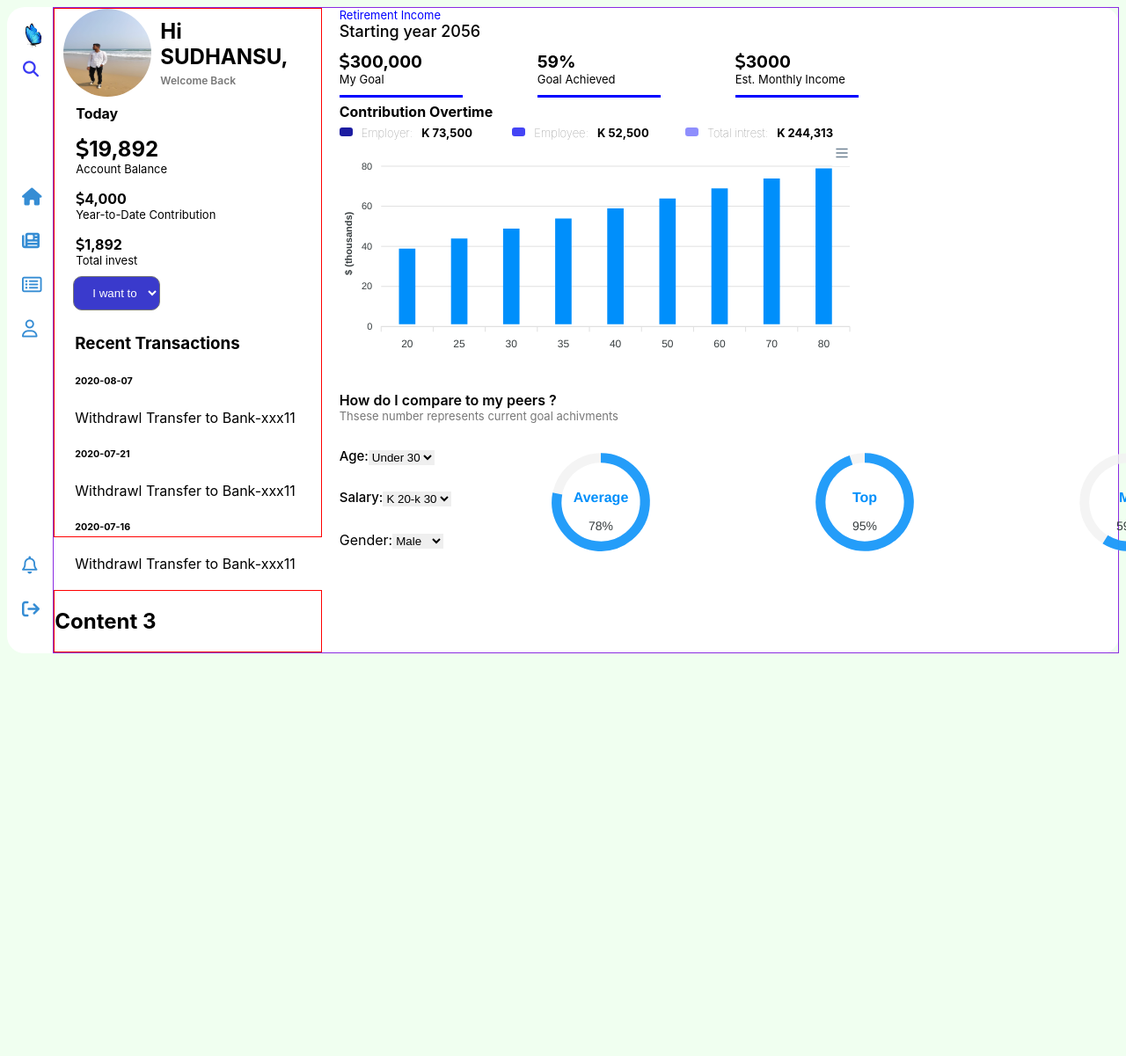
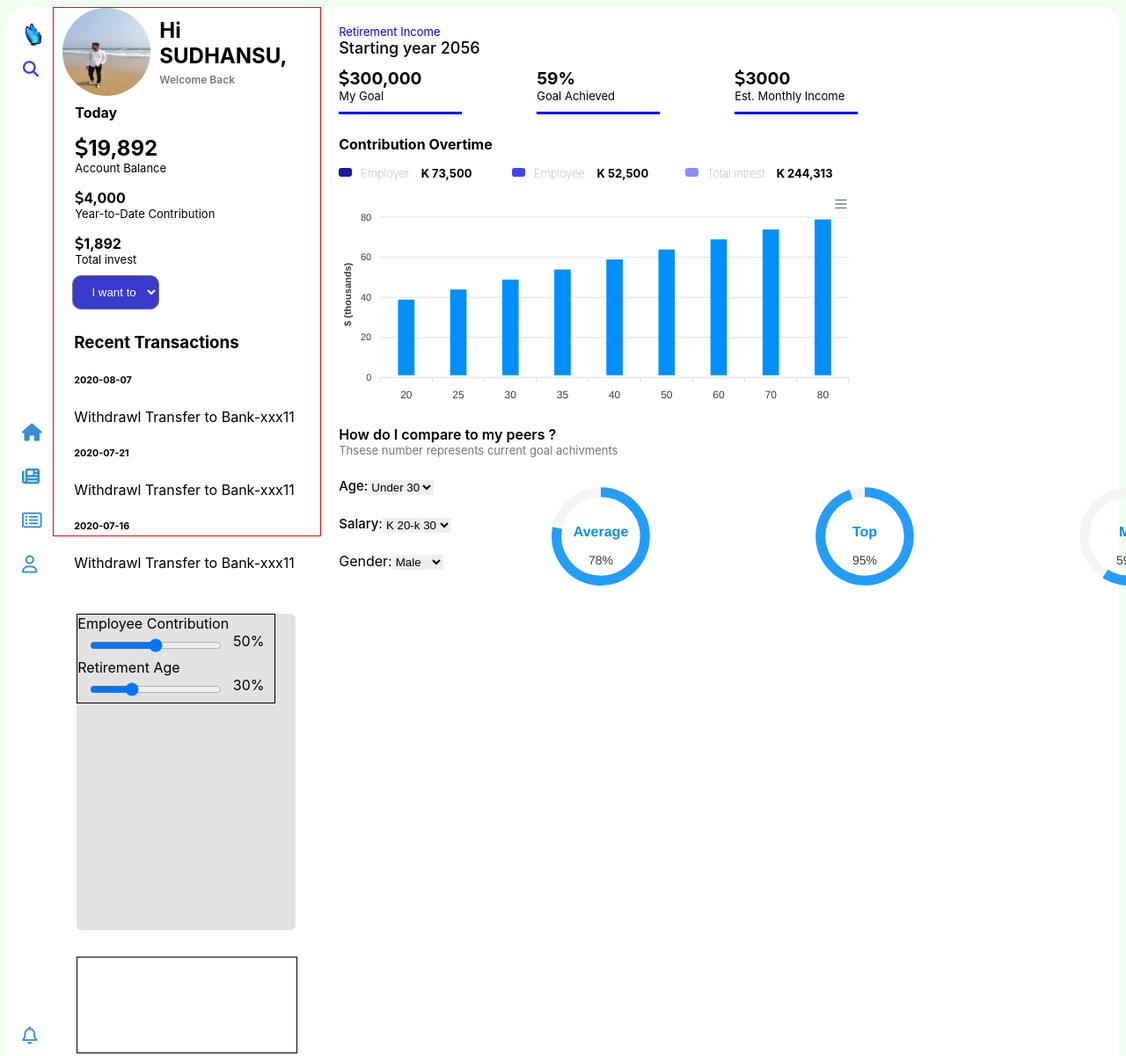
Before and after one commit to CoderSid063/Investment-Dashboard, a plain HTML site: page index.html in a window 1280 px wide. Shown: the top 1201 px of the page at 88% size. Before the commit the page ends 800 px from the top, so only its background shows below. Drawn offline with nearby package versions, Linux system fonts and the light colour scheme.

Commit message:
WIP: box3

```diff
--- a/index.html
+++ b/index.html
@@ -108,7 +108,6 @@
         </div>
 
         <!-- Content Box 2 -->
-
         <div class="box2">
           <div class="retirement">
             <div class="income">
@@ -225,8 +224,40 @@
 
         <!-- Content Box 3 -->
         <div class="box3">
-          <h2>Content 3</h2>
-          <!-- Add your content for the third box here -->
+          <div class="startegyBox sb">
+            <div class="containerBox">
+              <div class="heading">Employee Contribution</div>
+              <section class="section">
+                <input
+                  type="range"
+                  min="0"
+                  max="100"
+                  value="50"
+                  step="1"
+                  oninput="updateRangeValue(this.value, 'rangeValue')"
+                />
+                <div class="range-value" id="rangeValue">50%</div>
+              </section>
+
+              <!-- Second range input -->
+              <div class="heading">Retirement Age</div>
+              <section class="section">
+                <input
+                  type="range"
+                  min="0"
+                  max="100"
+                  value="30"
+                  step="1"
+                  oninput="updateRangeValue(this.value, 'rangeValue2')"
+                />
+                <div class="range-value" id="rangeValue2">30%</div>
+              </section>
+            </div>
+
+            <!-- <div id="startegyBox1 "></div>
+            <div id="startegyBox2 "></div> -->
+          </div>
+          <div class="startegyBox2 sb"></div>
         </div>
       </div>
     </div>
--- a/script.js
+++ b/script.js
@@ -1,3 +1,8 @@
+// Function for Range Input
+function updateRangeValue(value, elementId) {
+  document.getElementById(elementId).innerText = value + "%";
+}
+
 var options0 = {
   series: [
     {
--- a/style.css
+++ b/style.css
@@ -22,7 +22,7 @@ body {
   flex-wrap: wrap;
   width: 98%;
   height: 100%;
-  border: 1px solid blueviolet;
+  /* border: 1px solid blueviolet; */
 }
 
 
@@ -188,12 +188,13 @@ body {
 /* --------Box2-------- */
 .box2{
   width: 590px;
-  height: 100%;
+  /* height: 90%; */
   background-color:transparent;
   display: flex;
   flex-direction: column;
-  gap: 6px;
+  /* gap: 3px; */
   background-color: #FFFFFF;
+  margin-top: 20px;
 }
 .retirement{
   width: 100%;
@@ -345,8 +346,46 @@ body {
 /* ------Box3---- */
 .box3{
   width: 25%;
-  border: 1px solid red;
+  height: 600px;
+  display: flex;
+  /* border: 1px solid red; */
+  flex-direction: column;
+  gap: 30px;
 }
+.sb{
+  width: 82%;
+  margin-left: 27px;
+}
+.startegyBox{
+  height: 60%;
+  border-radius: 6px;
+  margin-top: 20px;
+  /* border: 1px solid blue; */
+  background-color: #e2e2e2;
+}
+.startegyBox2{
+  height: 18%;
+  border: 1px solid black;
+}
+.containerBox {
+  width: 90%;
+  height: 100px;
+  display: flex;
+  flex-direction: column;
+  position: relative;
+  border: 1px solid black;
+}
+.containerBox section{
+  width: 100%;
+  height: 30px;
+  display: flex;
+  justify-content: space-evenly;
+
+}
+input[type="range"] {
+  width: 150px;
+}
+
 
 @media (min-width: 300px) and (max-width: 600px) {
   #container {
```
